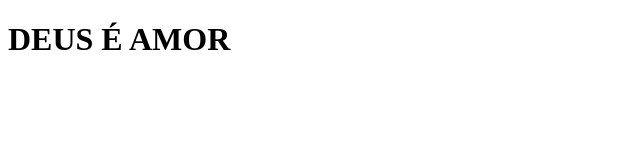
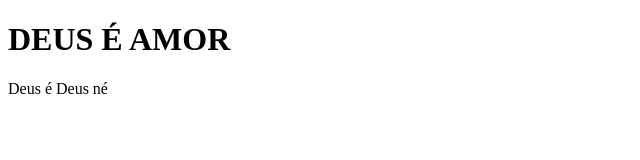
Before and after one commit to Emylima2/AgoraSim, a plain HTML site: page index.html in a window 1280 px wide. Shown: the whole page, without its empty margins (0-640 px from the left). Drawn offline with Linux system fonts and the light colour scheme.

Commit message:
Deus é Deus né

```diff
--- a/index.html
+++ b/index.html
@@ -7,5 +7,6 @@
 </head>
 <body>
     <h1>DEUS É AMOR</h1>
+    <p>Deus é Deus né</p>
 </body>
 </html>
```
